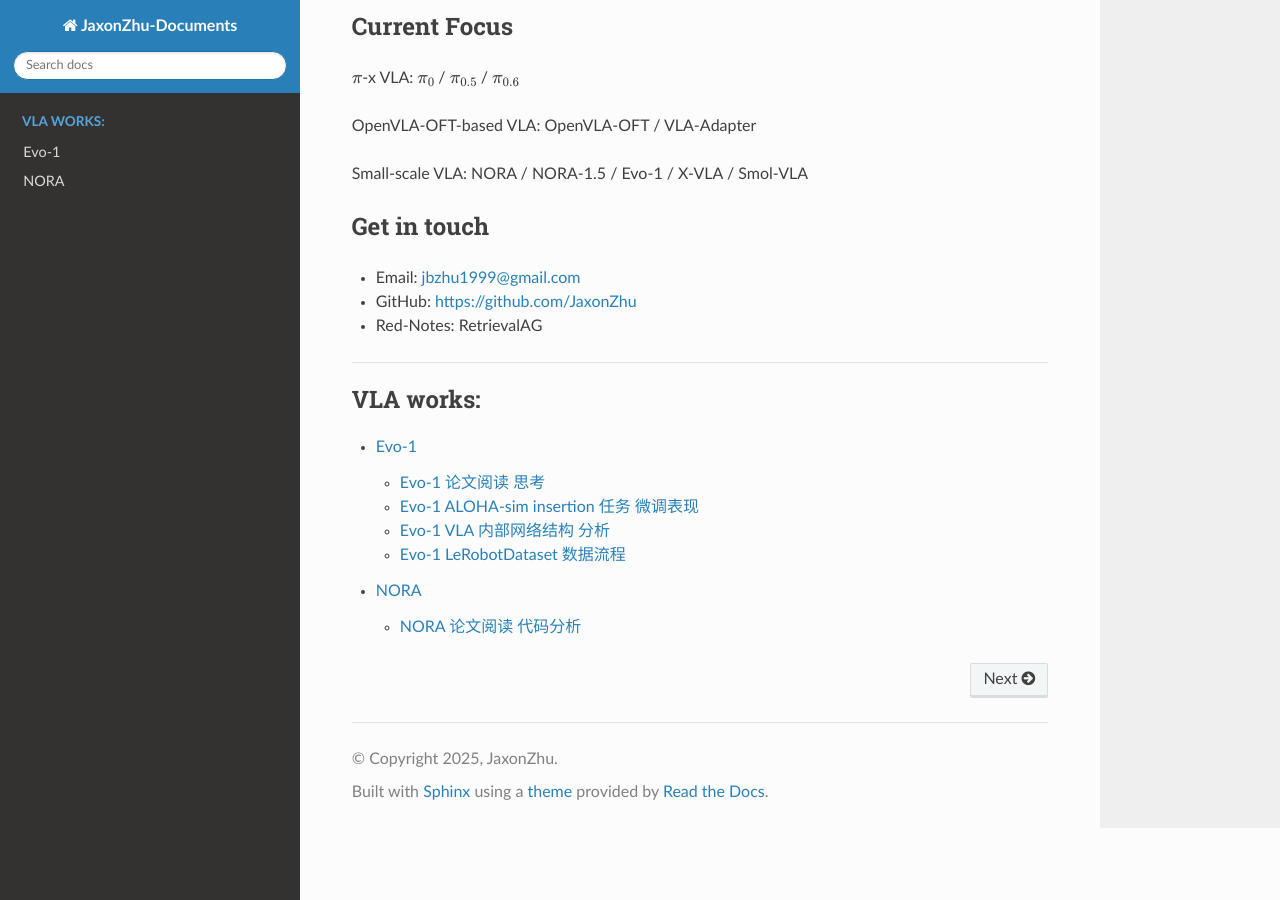
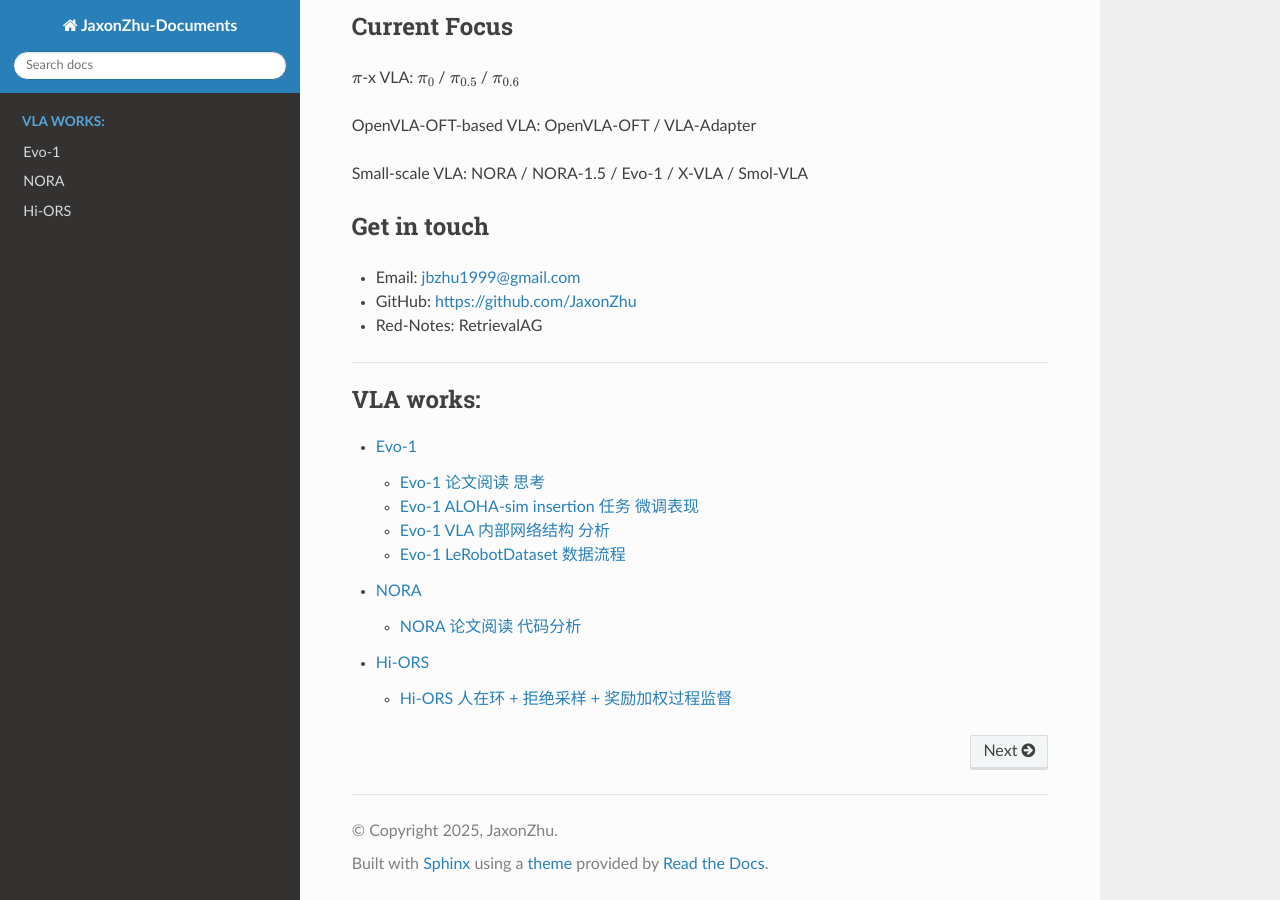
Before and after one commit to JaxonZhu/my-docs, a Sphinx documentation site: the page built from docs/source/index.rst, in a window 1280 px wide and 900 px high, scrolled down 716 px. Built offline with Sphinx 7.4.7 and the Read the Docs theme 3.1.0, drawn with Linux system fonts in a browser that asks for light colours; pages that are not in the unit, such as notebooks, are missing from menus; some of the changed lines change nothing that is shown.

Commit message:
2025.11.30 / aw-win / add Hi-ORS-1-paper.md

```diff
--- /dev/null
+++ b/docs/source/Hi-ORS-1-paper.md
@@ -0,0 +1,263 @@
+# Hi-ORS 人在环 + 拒绝采样 + 奖励加权过程监督
+
+Human-in-the-loop Online Rejection Sampling for Robotic Manipulation
+
+**Abstract**
+
+RL ====> 不精确的价值估计 + 中间步骤的稀疏性监督
+
+IL ====> 离线特性导致效果总是子最优
+
+提出：Human-in-the-loop Online Rejection Sampling ====> 使用拒绝采样达到训练稳定性和鲁棒性
+
+- 在 online 微调中过滤到负奖励样本
+- 奖励加权的监督训练目标提供密集的中间步骤监督
+- 异步的训推框架支持频繁的人在环内纠正 ====> 作为 “在纠正中学习” 的显式引导
+
+评估：3 个真实任务 + 2 个具身实体，在 $\pi_{0}$ 作为 base model
+
+效果：在富触任务上训练 1.5 小时，表现超过 IL 和其他 RL 方法，这些方法都在性能和效率上表现出了性能边界
+
+同时使用该方法微调的 VLA 展现出强大的 test-time 可扩展性
+
+**I. INTRODUCTION**
+
+作为纯离线 “利用” 的方法，模仿学习 IL 可能因**复合错误**导致灾难性故障：实际执行时的故障可能使系统<font color=red>进入离线数据集未包含的状态</font>，导致整个事件失败。
+
+RL 方法通常需要<u>针对特定环境进行超参数调优</u>和<u>自由探索</u> $\longrightarrow$ VLA 中难以实现，且在**现实世界数据收集受限的情况**下成本过高 $\longrightarrow$ 如何实现机器人操作任务中 VLA 的稳定、灵活的 online post-training ？
+
+**====> 作者认为，将 RL 参与 VLA 后训练存在不稳定性因素源于两个方面。**
+
+- 不准确的价值估计
+
+  强化学习使用神经网络近似动作价值函数，该函数容易被高估，尤其是在高维动作空间，例如 action chunk 中。
+
+  > 神经网络逼近 $Q(s,a)$ 时具有估计误差。由于 Q-learning 更新中包含对动作空间取最大值的操作，该误差在 high-dimensional continuous action space 中被系统性放大，从而导致 Q-value bias towards overestimation，进而影响策略优化的稳定性和性能。
+
+- 低效的监督
+
+  VLA 通常受益于<font color=blue>在最终动作预测前的</font>**利用中间过程计算结果**，例如扩散步骤和流匹配分布变换步骤，但 RL 通常<font color=red>仅监督最终动作</font>，导致学习信号稀疏。
+
+**====> 基于上述原因，作者提出 Hi-ORS ：**
+
+- 这是一种简单高效的训练后方法，通过精准的<u>基于结果的价值评估</u>和<u>奖励加权拒绝采样目标</u>，有效稳定 online 学习过程。
+- 核心是一种具有强**理论保证**的<u>拒绝采样目标</u>，该方法已在 LLMs 研究领域得到广泛应用
+- Hi-ORS 不采用高方差值函数的学习方法，而是采用**基于结果的筛选机制**：系统会剔除**负向奖励**的 rollouts ，仅保留经 “黄金” golden 奖励模型验证的优质 episodes 。
+- 为实现对中间推理步骤的密集监督，采用了一种简单通用的监督学习损失函数，该函数可同时训练最终动作预测和中间表征。
+
+**====> Hi-ORS 系统能自然整合人工干预机制，有效指导 VLA 以掌握错误恢复行为，从而在测试阶段表现良好。**
+
+Hi-ORS 系统在数据采集过程中能无缝集成灵活的人工干预，包括<u>远程修正、针对性重置以及在轨迹中途注入的简短校正段</u>。这些干预措施为错误恢复提供了明确指导，并通过失误与恢复行为丰富了缓冲区，而这类行为在离线数据集中极为罕见。
+
+**====> 最后 Hi-ORS 被验证出来比常规方法好。**
+
+经过微调的 VLA 具备强大的测试时扩展能力，能够反复执行复杂的错误恢复操作，从而提升测试性能。
+
+**II. RELATED WORK**
+
+**A. Imitation Learning for Robotic Manipulation**
+
+模仿学习 $\longrightarrow$ 大规模 robotics 数据集 $\longrightarrow$ 预训练 VLA $\longrightarrow$ 在线对齐 / 后训练以满足动态变化的环境 $\longrightarrow$ 人在环内模仿学习 <font color=red>human-in-the-loop imitation learning: collects interventions during on-policy rollouts to correct compounding errors and to expand coverage to failure states, 在在线策展时收集干预数据，以便纠正复合误差并扩展智能体对失败经历的覆盖面</font> $\longrightarrow$ RaC: 仍然严重依赖人力，缺乏自我提升机制 $\longrightarrow$ 作者的方法维护了一个监督目标同时保持自改进性。
+
+**B. Reinforcement Learning for Robotic Manipulation**
+
+引入自我提升机制 $\longrightarrow$ 引入 RL $\longrightarrow$ 训练不稳定 $\longrightarrow$ 解决方案：
+
+- 时序差分 / 混合目标 $\longrightarrow$ 只在仿真器上训练
+- PA-RL $\longrightarrow$ 监督训练目标来稳定在线训练 $\longrightarrow$ 动作优化策略**高度依赖精准的价值评估** $\longrightarrow$ 人机协同训练存在冲突。
+
+方法通过基于结果的拒绝策略，避免了不稳定的价值驱动策略更新
+
+**C. Rejection Sampling**
+
+拒绝采样 $\longrightarrow$ 一种通过过滤候选方案来从目标分布中抽取样本的经典方法 $\longrightarrow$ LLMs 中是指从**多个候选方案**中选取**前 $k$ 个** / **通过验证**的样本 $\longrightarrow$ STaR: 在迭代过程中，基于原始预训练模型自动生成的响应，这些响应需满足验证器的要求 $\longrightarrow$ 本文通过在线 VLA 部署中实施奖励级拒绝机制
+
+**III. Hi-ORS**
+
+**A. Preliminaries**
+
+构建 MDP $(S, A, p, \rho, r, \gamma)$
+
+$S$ 状态空间 $A=R^d$ 表示 $d$ 维度的动作空间 $p$ 状态转移概率位置且具有随机性 $\rho$ 初始状态分布 $r$ 表示奖励函数
+
+定义整条轨迹出现的概率 $p^{\pi_\theta}(\tau) = \rho_0\left(s_0\right) \prod_{t=0}^{T-1} P\left(s_{t+1} \mid s_t, a_t\right) \pi\left(a_t \mid s_t\right)$
+
+目标：$R^{\pi_\theta} = E_{\tau \sim p^{\pi_\theta}(\cdot)}[\sum_{t=0}^T \gamma^t r(s_t, a_t)]$
+
+经典的策略梯度表达式：
+
+$$
+\begin{align}
+\nabla_\theta \! L^{\text{PG}}(\theta) \!=\! - \!\mathbb{E}_{\tau \sim p^{\pi_\theta}(\cdot)} [Q_\phi(s,a) \nabla_\theta \log \pi_\theta(a_t|s_t)],
+\end{align}
+$$
+
+其中 $Q_\phi(s,a)$ 作为 “动作-价值” 函数的近似值。
+
+该公式揭示了两个主要的不稳定来源：
+
+1. 估值不准确。$Q_\phi(s,a)$ 在动作空间维度较高时（例如动作分块场景）尤为突出；
+
+   高维空间意味着：神经网络估计 $Q(s,a)$ 有更多误差方向 $\longrightarrow$ 有更多 candidate actions 会因为噪声而 “碰巧” $Q$ 比较高 $\longrightarrow$ $\max$ 操作就更容易 “捡到” 那个错误高估的 action $\longrightarrow$ 所以高维动作空间会放大这个 over estimation bias
+
+2. 监督效率低下。$\log \pi_\theta(a_t|s_t)$ 仅关注最终动作，却忽略了最终动作预测前的中间计算过程 —— 这在当前的 VLAs 中具有重要意义（例如扩散策略的去噪步骤或自回归策略的 token 级生成）。
+
+   > 例如 $\pi_0$ 采用动作分块技术预测多步骤动作序列，并运用流匹配实现连续动作生成。动作分块技术会随着预测时间范围的扩展而呈指数级增长动作空间，这使得 $Q_\phi(s,a)$ 在进行精确价值估计时面临显著挑战。
+
+   > 使用 RL 进行训练 flow 时，需要通过时间反向传播（back-propagation through time, BPTT）进行迭代去噪，这会显著增加策略更新过程中的方差和计算开销。
+
+   ====> <font color=blue>这句话的理解是：无论是基于扩散过程还是流匹配的 VLA ，使用 RL 只是对扩散 / 流的最终**结果**进行监督，因此忽略了扩散 / 流**过程**的监督，而不能理解成监督了 $s_t$, $a_t$ 而忽视了前面 $t-1$ 时刻的估计。</font>
+
+<img src="C:\Users\aw\AppData\Roaming\Typora\typora-user-images\image-20251104233651891.png" style="zoom:50%;" />
+
+**B. Rejection Sampling for Robotic Manipulation**
+
+**1) Evaluation Phase**
+
+给定一个轨迹的累计奖励 $R(\tau) = \sum_{t=0}^{T} r_t$ 使用一个指标函数来定义接受度标准：
+
+$$
+\begin{equation}
+\mathcal{I}_m(\tau) = \mathbb{1}_{R(\tau) \geq m}
+\end{equation}
+$$
+
+其中 $m$ 是奖励阈值，这个阈值会<font color=red>随着训练迭代过程而提高</font>。该过滤机制作为拒绝采样策略，将奖励阈值 $m$ 以下的轨迹排除，仅保留高绩效轨迹用于策略更新。
+
+**2) Improvement Phase**
+
+采用基于奖励加权的监督学习目标来更新策略，该方法通过模拟成功行为来实现
+
+$$
+\begin{align}
+\nabla_\theta L^{\text{Hi-ORS}}(\theta) \!=\! - \!\mathbb{E}_{\tau \sim p^{\pi_\theta}(\cdot)} [I_m(\tau)  \nabla_\theta \log \pi_\theta(a_t|s_t)],
+\end{align}
+$$
+
+====> 对于基于 flow-matching 的 VLA :
+
+$$
+\begin{align}
+L^{\text{Hi-ORS}}(\theta)
+\!=\!\!\!\! \mathop{E}\limits_{\substack{\tau \sim p^{\pi_\theta}(\cdot)\\ x^0 \sim N(0, I)\\ u \sim \mathrm{Unif}([0,1])}}
+\!\!\!\!\Big[\underbrace{\color{mypink}I_m(\tau)}_{\color{black}\texttt{For I1}} \!
+\underbrace{\color{myblue}\| v_\theta(u, s_t, x^u) \!-\! (x^1\! -\! x^0) \|_2^2}_{\color{black}\texttt{For I2}} \color{black} \Big],
+\end{align}
+$$
+
+第一项是用于稳定值估计的指示函数，第二项是流匹配损失，它通过在去噪时间序列 $u$ 上提供密集监督，有效解决了系统不稳定的两个关键问题。
+
+为实现持续优化，可采用**递增阈值**方案：在 $N$ 次训练迭代中逐步设置阈值 $m_1≤m_2≤\cdots≤m_N$ 。这种递增阈值的筛选机制，能**生成质量递增**但**规模递减**的数据子集。通过在更高质量数据子集上连续微调策略 $\{π_{\theta_{k}}\}_{k≥1}$，可确保策略性能的单调提升。
+
+实际应用中，评估与改进阶段采用异步运行机制，通过独立的策略副本分别执行探索与训练，从而实现高效的离策略学习。该设计既能有效应对 VLA 推理带来的计算开销，又确保了学习过程的稳定性。此外，系统支持根据可用计算资源动态调整更新数据 update-to-data (UTD) 比例。
+
+**C. Varied Frequency for Human Corrections**
+
+在需要处理高维视觉数据和连续动作空间的复杂操作任务中，纯自主探索在现实场景中成本过高。
+
+为解决这一难题，引入了具有双重关键作用的策略性人工干预：其一是通过引导策略聚焦状态空间中的潜力区域，实现高效探索；其二是通过示范错误恢复方法，向机器人展示如何从难以自主发现的故障模式中快速复原。
+
+在自主部署过程中，Hi-ORS 系统支持操作员通过相对末端执行器控制或绝对关节控制，在任意时间点进行干预。单个轨迹中可能多次出现干预操作，形成混合型 “自主-人工” 干预场景。关键在于，仅保留符合 $\mathcal{I}_m(\tau)$ 筛选标准的正向奖励干预场景。这一机制确保了次优的人工修正不会污染训练数据。
+
+Hi-ORS 采用基于控制权限的自适应交互频率：
+
+$$
+\begin{align}
+f_{t} = \begin{cases}
+f^{\text{high}}, & t \in \text{human intervention period;} \\
+f^{\text{low}}, & t \in \text{autonomous control period,}
+\end{cases}
+\end{align}
+$$
+
+在人工干预时，会以更高的频率记录状态转换，以便捕捉更精细的纠正行为；而在自主执行时，则采用较低的频率，以确保策略执行的一致性，避免出现动作突兀或回退行为。
+
+**D. Asynchronous Infrastructure**
+
+在给定 $G$ 个GPU的情况下，预留一个 GPU 用于在线推理，其余 $G−1$ 个GPU用于学习。
+
+**执行节点**向**学习节点**传输数据流，多个学习器通过 agentlace 协议进行模型更新。通过 ZeRO-2 框架对学习器进行编排，实现高容量 VLA 的大规模分布式训练。这种异步执行器学习器设计将训练吞吐量提升约 2 倍，即使机械臂停止工作也能持续学习 —— 这在长期实际运行中是常见场景。
+
+为确保训练稳定性，当相对变换范数低于阈值时会过滤无效操作，同时剔除极短的训练片段以避免动作分块错误。总延迟由三部分组成：模型推理延迟（约 160 毫秒）、通信延迟（约 400 毫秒）和顺序执行时间（约 900 毫秒）。单次迭代训练耗时约 1.5 秒，因此自然 UTD 比约为 1 。在动作分块模式下，典型推理步骤约 20 步，导致每集训练耗时约 20 秒。
+
+**IV. EXPERIMENTS**
+
+*Raise-Hand* 任务：Paxini Tora One 机器人被要求将左臂抬至目标姿势，其动作空间包含末端执行器的绝对位置和左臂夹具的张开程度，通过 Meta Quest 3进行人工干预。
+
+*Pack-Detergent* 任务：Paxini Tora One 机器人被要求从传送带上取洗衣粉，然后放入纸箱中。
+
+*Insert-Moisturizer* 任务：Dobot X-Trainer 机械臂需取用细长保湿霜并将其置入底座。动作空间包含绝对关节角度和夹爪张开度。主要机械臂通过关节映射进行干预。所有任务的观测空间由手腕顶部和左侧摄像头的图像、本体感觉以及任务指令组成。
+
+**baseline**: behavior cloning / HIL-SERL / Q-Chunking
+
+**base model**: $\pi_0$
+
+由于 behavior cloning 、HIL-SERL 和 Q-Chunking 均需离线数据支持，为其他方法收集了初始人类示范数据。
+
+**A. Real-world Experiments**
+
+<img src="C:\Users\aw\Desktop\工作学习\论文合集-VLA\Hi-ORS-2.png" style="zoom:75%;" />
+
+HIL-SERL: 不稳定性伴随振荡回归随着训练数据量的增加
+
+Q-Chunking: 通过引入蒸馏损失来稳定性能，但会阻碍性能的进一步提升。
+
+**B. Learning Dynamics**
+
+为验证这一结论，评估了 Hi-ORS 算法与行为克隆策略在不同测试预算下的最终性能表现。
+
+Hi-ORS 算法在 test-time scaling 方面表现突出。这种持续优化的趋势表明，该策略能有效利用额外重试机会来修复中间错误，而非简单重复失败操作。此外，图中数据还显示，增加测试时间计算量带来的边际效益逐渐递减。相比之下，行为克隆策略的扩展性效果明显不足，这说明其在测试阶段进行针对性修复的能力存在局限性。
+
+**C. Spatial Generalization**
+
+在本小节中，采用课程数据收集策略评估 Hi-ORS 的空间泛化能力。首先通过人工干预将物体<u>初始定位在棋盘格点位</u>，收集相关数据，并在测试场景中将<u>物体置于棋盘格中间区域</u>进行 Hi-ORS 测试。随后采用不同训练和测试场景进行类似实验。
+
+<img src="C:\Users\aw\Desktop\工作学习\论文合集-VLA\Hi-ORS-3.png" style="zoom:50%;" />
+
+即使在物体远离机器人重置起始位置的极端情况下，Hi-ORS 仍展现出强大的空间泛化能力。这种泛化特性得益于 Hi-ORS 的在线数据收集特性，能够快速调整操作策略。
+
+**D. Error Recovery**
+
+<img src="C:\Users\aw\Desktop\工作学习\论文合集-VLA\Hi-ORS-4.png" style="zoom:75%;" />
+
+**E. Ablation Studies**
+
+**a) Choice of learning scheduler**
+
+最初假设采用<font color=red>循环调度器</font>可能缩短训练时间 —— 因为高学习率能更快适应新数据，而低学习率则有助于收敛。
+
+但消融实验表明，循环调度器对训练时间和成功率的影响微乎其微。
+
+基于奥卡姆剃刀原则，在 Hi-ORS 的最终版本中去除了该机制。
+
+> 循环调度器是指把 learning rate 在训练过程中做周期性上下波动的学习率调度策略，而不是固定单调递减。
+
+> Occam’s Razor（奥卡姆剃刀）如果同一件事存在多个解释 / 多种方法，但效果差不多或都能成立——应该选择那最简单的那个方案。因为 ablation 发现 cyclical LR 对结果影响很小、没有显著增益 —— 但是带来了额外复杂性，所以基于 Occam’s Razor，他们选择 **删除** 这个设计，保留一个更简单、效果相同或更好的版本。
+
+**b) Choice of reward model**
+
+用学习得到的奖励分类器替代人工标注的奖励，成功概率反而降低，且训练时间没有节省。
+
+这主要是因为奖励模型在人机交互的错误恢复过程中，可能会预测出**假阳性奖励**，导致训练过程混乱。
+
+> Precise and dexterous robotic manipulation via human-in-the-loop reinforcement learning.
+
+**c) Importance of human correction**
+
+当取消人工干预时，发现模型成功率明显下降，因为无法有效执行错误恢复机制来重试评估任务。
+
+取消人工干预还会延长训练时间，因为模型在缺乏明确指导的情况下，可能需要耗费极长时间才能获取正向奖励样本。这一结果验证了人工干预在 Hi-ORS 中的重要性。
+
+**d) Choice of data filters**
+
+移除 **no-op 动作过滤器**会拖慢训练进度，成功率跌至 $20\%$ 。该发现与文献[5]结论一致
+
+移除**短 episode 过滤器**后，成功率降至 $60\%$ ，说明剔除无信息量的运行轨迹能提升学习稳定性。
+
+**e) Varied execution frequency**
+
+该动态频率策略在人类干预阶段采用高频模式以获取更多数据点，而在模型执行阶段则切换为低频模式以避免回溯操作。
+
+若将动态频率固定为较低频（如 5 步）或较高频（如 25 步），都会导致性能下降，这验证了该策略的有效性。
+
+**V. CONCLUSION**
--- /dev/null
+++ b/docs/source/index-HiORS-HEAD.rst
@@ -0,0 +1,18 @@
+Hi-ORS
+===============
+
+Hi-ORS 在极端的二元稀疏奖励下变得更简单了：人在环内干预使得每条轨迹最终都是成功的，导致每条轨迹总奖励都是 1 ，跳过拒绝采样直接计算流损失做策略梯度。拒绝采样反而在密集奖励函数上发挥更多功能：即使人在环内干预导致每条轨迹都是成功的，但是每条轨迹总奖励数值不同，通过拒绝采样下限阈值过滤策略，初筛掉一部分轨迹，通过剩下的轨迹通过总奖励高低分配权重比例进行策略优化，也就能理解 Abstract 部分提到的“奖励加权的监督训练”的意思了。
+
+这个方法在设置奖励下限阈值上应该是需要调参的。我猜测，如果奖励下限阈值序列调的数值普遍低，那么 VLA 表现出来的应该是学得快但是子最优，反之如果奖励下限阈值调的数值普遍高，那么 VLA 表现出来可能是学得很慢但是接近最优。
+
+和之前看到过的那篇 action-chunk-ppo 中，使用轨迹长短作为轨迹好坏的指标相比，Hi-ORS 使用轨迹非折扣累计奖励的下限阈值作为“好”轨迹的定义；同时这些被定义为“好”的轨迹被加强训练，同时被阈值限制的轨迹被抑制训练。
+
+Hi-ORS 在训练过程中不强调 SFT 作为 base model 的重要性，但是其能力提升还是在罕见环境下的使用人在环内 correction 数据 BC 。
+
+论文还提到了几点：（1）同时混入旧的数据（不是当前 policy 收集的）一起训练，可以避免模型只沿着新数据方向暴走，从而偏离基础模型太远，稳定训练分布 ==> 这跟那篇 action-chunk-ppo 和 iRe-VLA 中“蓄”的想法近似。（2）为确保训练稳定性，当相对变换的范数低于阈值时，系统会过滤无效 action ，避免初始卡顿，并剔除过短的训练片段以防止动作分块错误。（3）移除短 episodes 过滤器后，成功率降至 60% ，这表明删减无信息量的 rollouts 内容能提升学习稳定性。
+
+.. toctree::
+   :maxdepth: 1
+   :caption: Contents of Hi-ORS:
+
+   Hi-ORS-1-paper
--- a/docs/source/index.rst
+++ b/docs/source/index.rst
@@ -47,5 +47,6 @@ Get in touch
 
    index-Evo-1-HEAD
    index-NORA-HEAD
+   index-HiORS-HEAD
 
    :caption: Engineering:
```
